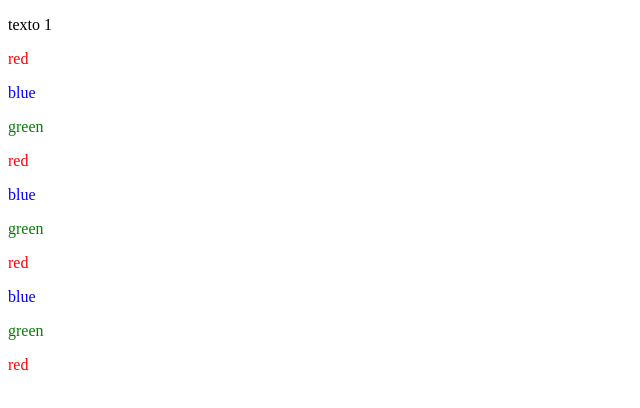
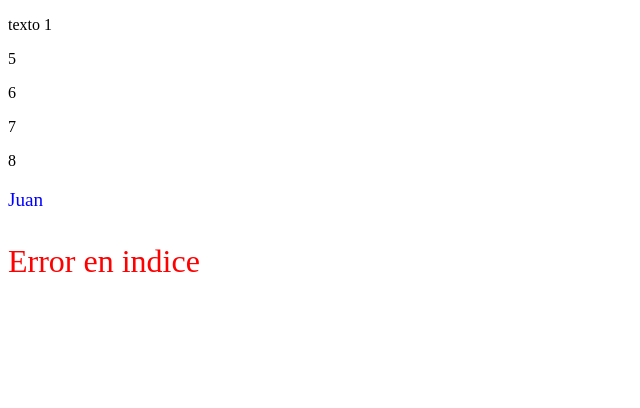
Before and after one commit to M1NDX/dasw_p22, a plain HTML site: page js/introjs.html in a window 1280 px wide. Shown: the whole page, without its empty margins (0-640 px from the left). Drawn offline with Linux system fonts and the light colour scheme.

Commit message:
funciones, callbacks y arrow functions

```diff
--- /dev/null
+++ b/js/callbacks.js
@@ -0,0 +1,30 @@
+function mostrarUsuario(id, nombre, cb){
+    if (id>0 && id <100){
+        cb(nombre, 'blue','1.2em');
+    }else{
+        cb("Error en indice", 'red', '2em')
+    }
+}
+
+let style = function (info, color, size){
+    t2.innerHTML +=`<p style="color:${color}; font-size:${size};">
+                    ${info}
+                  </p>`;
+}
+
+let styleArrow= (info,color,size)=>  t2.innerHTML +=`<p style="color:${color}; font-size:${size};">
+                                                    ${info}
+                                                    </p>`;
+
+
+
+let styleConsole = function (info, color, size){
+    console.log(info)
+}
+
+let styleClgArrow = info => console.log(info)
+
+mostrarUsuario(45, 'Juan',style)
+
+// mostrarUsuario(34, 'Test', a => console.log()info)
+mostrarUsuario(123, 'sdfsd', styleArrow)
--- a/js/first.js
+++ b/js/first.js
@@ -2,7 +2,7 @@
 let hola='world';
 let x = 'hola '+ hola;
 let y = `hola ${hola}`;
-let arr = ['red','blue','green']
+let arr = ['red','blue','green','black','orange']
 let test1, test2,test3;
 console.log('1'==1); //true
 console.log('1'===1); //false
@@ -15,14 +15,27 @@ function print(){
                    </span>`;
 }
 
-function printP(nump=1){
+function printP(nump=5,fontSize=1){
     let resultado = '';
     for(let i = 0; i< nump; i++){
-        resultado+=`<p style="color:${arr[i%arr.length]};">
+        resultado+=`<p style="color:${arr[i%arr.length]};font-size:${fontSize}em;">
                          ${arr[i%arr.length]}
                     </p>`
     }
     t2.innerHTML=resultado;
 }
 
-printP(10);
+printP(5,2);
+
+//funcion imprimeRango  valIni valFin  imprime los valores del rango en html}
+function imprimeRango(valIni=5, valFin=8){
+    let resp = '';
+    for (let i = valIni; i <= valFin; i++) {
+        resp+=`<p> ${i} </p>`;
+    }
+
+    t2.innerHTML= resp;
+
+}
+
+imprimeRango()
--- a/js/introjs.html
+++ b/js/introjs.html
@@ -15,5 +15,6 @@
     <div id="t2">texto 2</div>
 
     <script src="./first.js"></script>
+    <script src="./callbacks.js"></script>
 </body>
 </html>
```
Also changed, not shown: js/funciones.js (added, +19 -0 lines).
